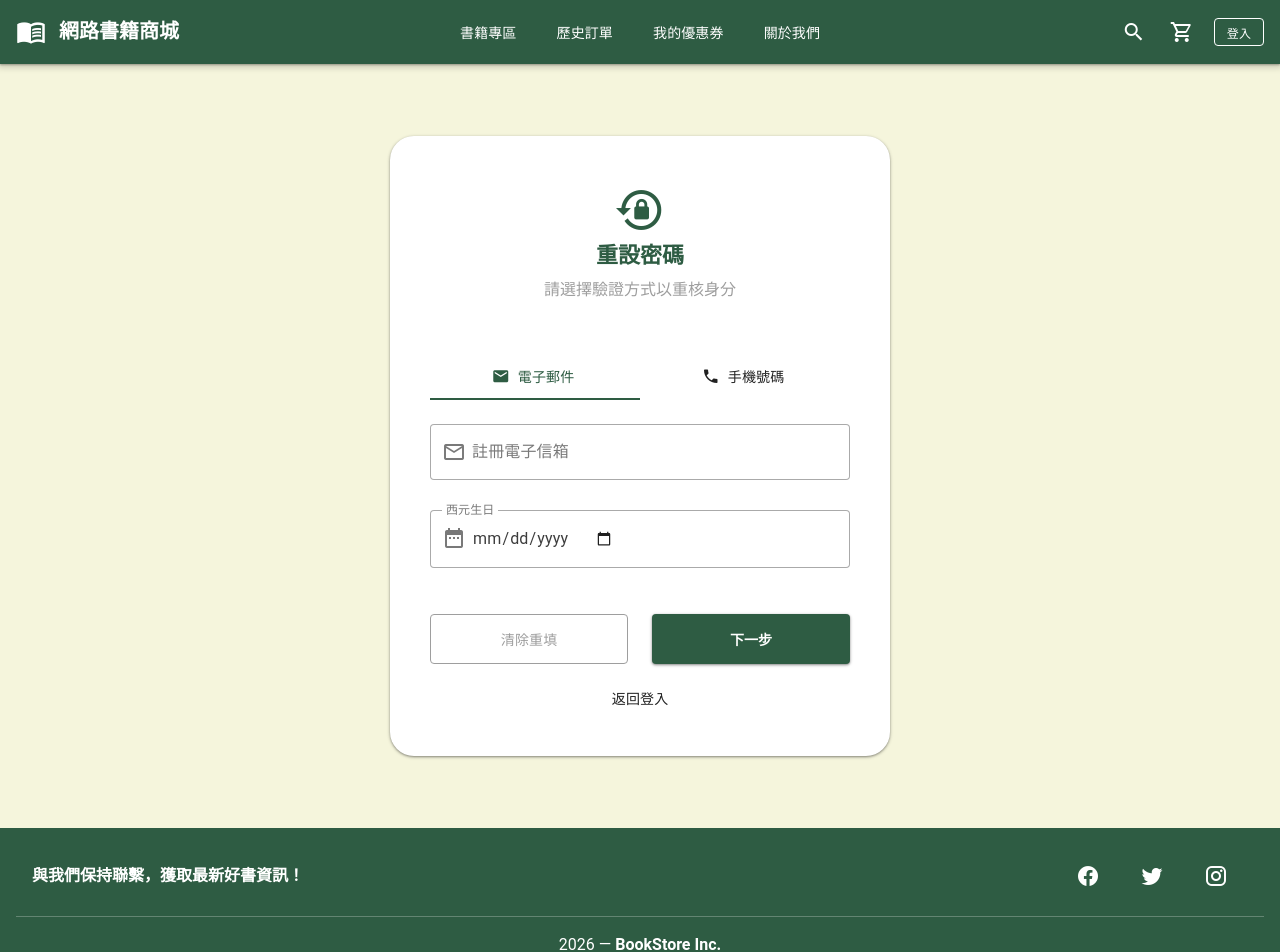
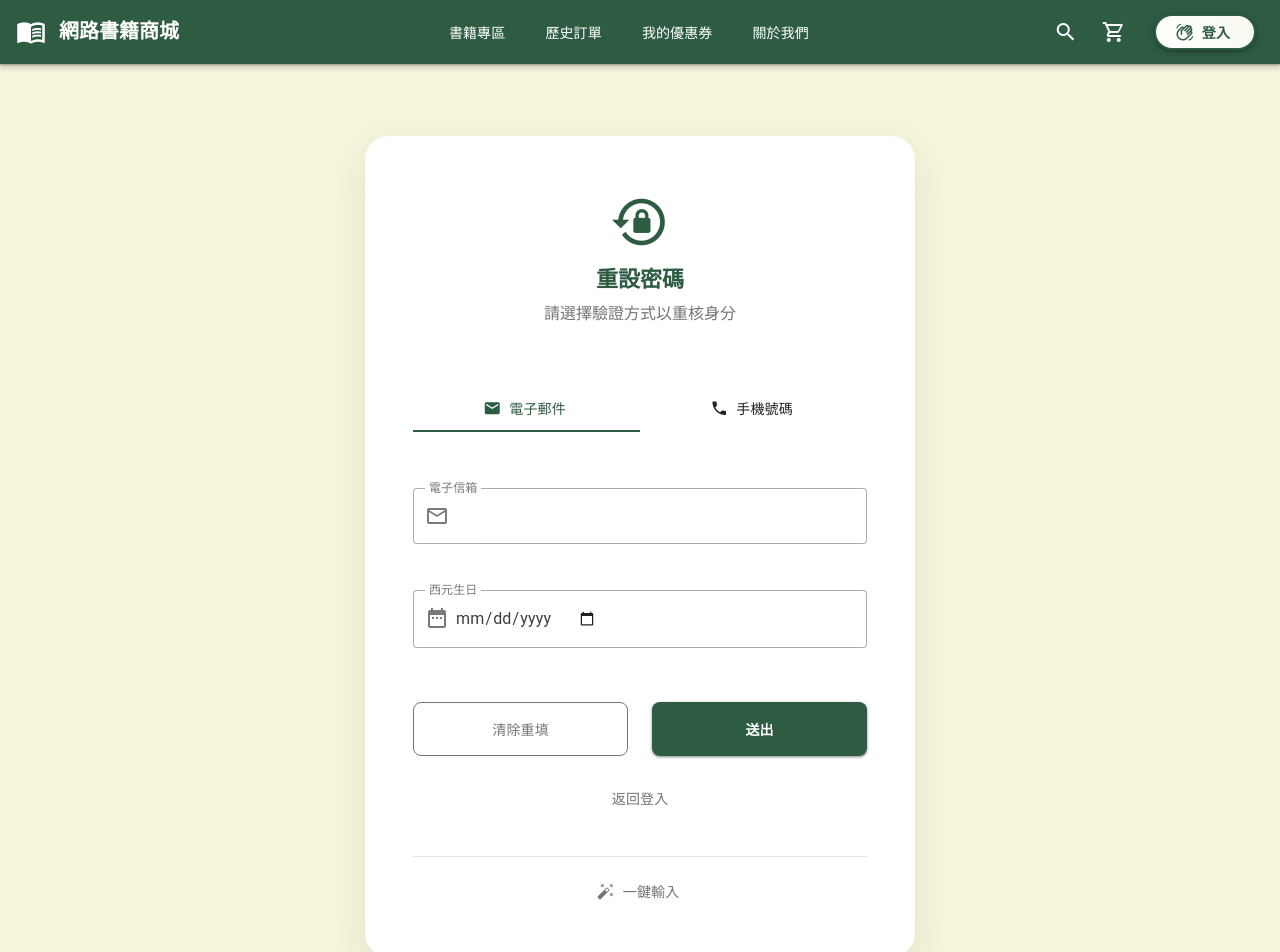
Before and after one commit to penovate/bookstore4, a Vue app in the folder bookstore-frontend/: page /dev/user/forgetpassword in a window 1280 px wide. Shown: the top 952 px of the page. Built offline with nearby package versions, Linux system fonts and the light colour scheme; what vue3-google-signin would draw is missing.

Commit message:
1. 忘記密碼功能完善 2. 小小修改 UserLayout 上的登入按鈕樣式

```diff
--- a/bookstore-frontend/src/router/index.js
+++ b/bookstore-frontend/src/router/index.js
@@ -204,6 +204,11 @@ const router = createRouter({
           component: () => import('../views/public/user/ResetPasswordByEmail.vue'),
         },
         {
+          path: 'set-new-password',
+          name: 'set-new-password',
+          component: () => import('../views/public/user/SetNewPassword.vue'),
+        },
+        {
           path: 'books',
           name: 'user-books',
           component: () => import('../views/public/books/UserBookList.vue'),
--- a/bookstore-frontend/src/views/Layout/UserLayout.vue
+++ b/bookstore-frontend/src/views/Layout/UserLayout.vue
@@ -153,7 +153,15 @@ onMounted(() => {
           </v-menu>
         </div>
 
-        <v-btn v-else variant="outlined" color="surface" size="small" to="/dev/user/login">
+        <v-btn
+          v-else
+          color="white"
+          class="login-btn-cute px-6 font-weight-bold"
+          rounded="pill"
+          elevation="2"
+          to="/dev/user/login"
+        >
+          <v-icon start icon="mdi-hand-wave-outline" class="jump-icon"></v-icon>
           登入
         </v-btn>
       </div>
@@ -220,7 +228,42 @@ onMounted(() => {
   background-color: #f2f2e9 !important;
 }
 
+:deep(.v-toolbar__content) {
+  overflow: visible !important;
+}
+
 .v-btn {
   text-transform: none;
 }
+
+.login-btn-cute {
+  background: linear-gradient(45deg, #ffffff 0%, #f9f9f0 100%) !important;
+  color: #2e5c43 !important;
+  border: 2px solid #2e5c43 !important;
+
+  margin: 8px !important;
+
+  transition: all 0.3s cubic-bezier(0.175, 0.885, 0.32, 1.275) !important;
+
+  overflow: visible !important;
+}
+
+.login-btn-cute:hover {
+  transform: scale(1.05) rotate(-3deg);
+  box-shadow: 0 6px 15px rgba(46, 92, 67, 0.3) !important;
+  background-color: #fdfdfd !important;
+}
+
+.jump-icon {
+  transition: transform 0.3s ease;
+}
+
+.login-btn-cute:hover .jump-icon {
+  animation: wave 0.5s infinite alternate;
+}
+
+@keyframes wave {
+  from { transform: rotate(-10deg); }
+  to { transform: rotate(20deg); }
+}
 </style>
--- a/bookstore-frontend/src/views/public/user/ResetPasswordByEmail.vue
+++ b/bookstore-frontend/src/views/public/user/ResetPasswordByEmail.vue
@@ -3,9 +3,9 @@
     <v-card width="100%" max-width="500" class="mx-auto pa-10 rounded-xl forest-card">
       <v-card-item class="text-center mb-6">
         <v-icon icon="mdi-email-check-outline" size="48" color="primary" class="mb-2"></v-icon>
-        <v-card-title class="text-h4 font-weight-bold text-primary">驗證碼確認</v-card-title>
+        <v-card-title class="text-h4 font-weight-bold text-primary mb-6">驗證碼確認</v-card-title>
         <p class="text-subtitle-1 text-grey mt-2">
-          驗證碼已寄送到您的信箱：<strong class="text-primary">{{ userEmail }}</strong>
+          驗證碼已寄送到您的信箱：<br> <strong class="text-primary">{{ userEmail }}</strong>
         </p>
       </v-card-item>
 
@@ -147,7 +147,7 @@ const handleVerifyCode = async () => {
         confirmButtonColor: '#2E5C43'
       }).then(() => {
         router.push({
-          path: '/set-new-password',
+          path: '/dev/user/set-new-password',
           query: { userId: userId.value, resetToken: response.data.resetToken }
         })
       })
@@ -161,10 +161,12 @@ const handleVerifyCode = async () => {
 }
 
 const redirectToPhoneVerification = () => {
-  clearInterval(countdownTimer)
-  router.push({
-    path: '/forgot-password-phone',
-    query: { userId: userId.value }
+  Swal.fire({
+    title: '系統通知',
+    text: '簡訊驗證功能目前進行系統維護中，請繼續使用 Email 驗證完成密碼修改！',
+    icon: 'info',
+    confirmButtonColor: '#2E5C43',
+    confirmButtonText: '我知道了'
   })
 }
 
--- a/bookstore-frontend/src/views/public/user/SetNewPassword.vue
+++ b/bookstore-frontend/src/views/public/user/SetNewPassword.vue
@@ -73,13 +73,13 @@ const confirmReset = async () => {
   if (!valid) return
 
   const result = await Swal.fire({
-    title: '確定重設密碼？',
+    title: '確認修改密碼？',
     text: "重設後請使用新密碼重新登入",
     icon: 'warning',
     showCancelButton: true,
     confirmButtonColor: '#2E5C43',
-    cancelButtonColor: '#d33',
-    confirmButtonText: '確定，我要修改',
+    cancelButtonColor: '#aaa',
+    confirmButtonText: '確定',
     cancelButtonText: '取消'
   })
 
--- a/bookstore-frontend/src/views/public/user/UserForgetPwd.vue
+++ b/bookstore-frontend/src/views/public/user/UserForgetPwd.vue
@@ -1,37 +1,49 @@
 <template>
   <v-container class="fill-height d-flex justify-center align-center py-12" fluid>
-    <v-card width="100%" max-width="500" class="mx-auto pa-10 rounded-xl forest-card">
-      <v-card-item class="text-center mb-6">
-        <v-icon icon="mdi-lock-reset" size="48" color="primary" class="mb-2"></v-icon>
+    <v-card width="100%" max-width="550" class="mx-auto pa-12 rounded-xl forest-card shadow-lg">
+
+      <v-card-item class="text-center mb-8">
+        <v-icon icon="mdi-lock-reset" size="56" color="primary" class="mb-4"></v-icon>
         <v-card-title class="text-h4 font-weight-bold text-primary">重設密碼</v-card-title>
-        <p class="text-subtitle-1 text-grey mt-2">請選擇驗證方式以重核身分</p>
+        <p class="text-subtitle-1 text-grey-darken-1 mt-2">請選擇驗證方式以重核身分</p>
       </v-card-item>
 
-      <v-tabs v-model="verifyMethod" color="primary" grow class="mb-6">
+      <v-tabs v-model="verifyMethod" color="primary" grow class="mb-10" border-bottom>
         <v-tab value="email"><v-icon start>mdi-email</v-icon>電子郵件</v-tab>
         <v-tab value="phone"><v-icon start>mdi-phone</v-icon>手機號碼</v-tab>
       </v-tabs>
 
       <v-form ref="forgotFormRef" @submit.prevent="handleVerify">
-        <v-window v-model="verifyMethod">
+        <v-window
+          v-model="verifyMethod"
+          class="py-4"
+          style="overflow: hidden;"
+          :touch="false"
+        >
           <v-window-item value="email">
             <v-text-field
               v-model="formData.email"
-              label="註冊電子信箱"
+              label="電子信箱"
+              variant="outlined"
               prepend-inner-icon="mdi-email-outline"
-              variant="outlined"
-              :rules="verifyMethod === 'email' ? [(v) => !!v || 'Email 為必填'] : []"
+              class="mb-2"
+              persistent-placeholder
+              persistent-hint
+              :rules="verifyMethod === 'email' ? [v => !!v || 'Email 為必填', v => /.+@.+\..+/.test(v) || 'E-mail 格式不正確'] : []"
             ></v-text-field>
           </v-window-item>
 
           <v-window-item value="phone">
             <v-text-field
               v-model="formData.phoneNum"
-              label="註冊手機號碼"
+              label="手機號碼"
               prepend-inner-icon="mdi-phone-outline"
               variant="outlined"
               maxlength="10"
-              :rules="verifyMethod === 'phone' ? [(v) => !!v || '手機號碼為必填'] : []"
+              class="mb-2"
+              persistent-placeholder
+              persistent-hint
+              :rules="verifyMethod === 'phone' ? [v => !!v || '手機號碼為必填', v => v.length === 10 || '手機格式不正確'] : []"
             ></v-text-field>
           </v-window-item>
         </v-window>
@@ -42,26 +54,41 @@
           type="date"
           prepend-inner-icon="mdi-calendar-range"
           variant="outlined"
-          class="mt-2"
+          class="mb-8"
+          persistent-placeholder
           :rules="[(v) => !!v || '生日為必填']"
         ></v-text-field>
 
-        <v-row class="mt-6">
+        <v-row class="mt-4">
           <v-col cols="6">
-            <v-btn variant="outlined" block height="50" color="grey" @click="resetForm">
+            <v-btn variant="outlined" block height="54" color="grey-darken-1" @click="resetForm" class="rounded-lg">
               清除重填
             </v-btn>
           </v-col>
           <v-col cols="6">
-            <v-btn type="submit" block height="50" color="primary" class="font-weight-bold">
-              下一步
+            <v-btn type="submit" block height="54" color="primary" class="font-weight-bold rounded-lg shadow-sm">
+              送出
             </v-btn>
           </v-col>
         </v-row>
 
-        <v-btn variant="text" block class="mt-4" @click="router.push('/dev/user/login')">
+        <v-btn variant="text" block class="mt-6 text-grey-darken-1" @click="router.push('/dev/user/login')">
           返回登入
         </v-btn>
+
+        <div class="mt-10">
+          <v-divider class="mb-4"></v-divider>
+          <v-btn
+            variant="text"
+            block
+            color="grey-darken-1"
+            class="text-none font-weight-regular demo-btn"
+            prepend-icon="mdi-auto-fix"
+            @click="fillDemoData"
+          >
+            一鍵輸入
+          </v-btn>
+        </div>
       </v-form>
     </v-card>
   </v-container>
@@ -96,12 +123,22 @@ const handleVerify = async () => {
 
   const payload = {
     birth: formData.birth,
+    method: verifyMethod.value
   }
 
   if (verifyMethod.value === 'email') {
     payload.email = formData.email
   } else {
-    Swal.fire('提醒', '手機驗證功能開發中，請先使用 Email 驗證', 'info')
+    payload.phoneNum = formData.phoneNum
+  }
+
+  if (verifyMethod.value === 'phone') {
+    Swal.fire({
+      title: '系統通知',
+      text: '手機簡訊驗證功能目前進行系統維護中，請改用電子郵件驗證。',
+      icon: 'info',
+      confirmButtonColor: '#2E5C43'
+    })
     return
   }
 
@@ -111,24 +148,52 @@ const handleVerify = async () => {
     if (response.data.success) {
       Swal.fire({
         icon: 'success',
-        title: '驗證成功',
-        text: '請設定您的新密碼',
+        title: '身分驗證成功',
+        text: '請進行下一步驗證',
         confirmButtonColor: '#2E5C43',
-        }).then(() => {
-        router.push({
-          path: '/dev/user/reset-password-by-email',
-          query: {
-            userId: response.data.userId,
-            email: formData.email,
-          },
-        })
+      }).then(() => {
+        if (verifyMethod.value === 'email') {
+          router.push({
+            path: '/dev/user/reset-password-by-email',
+            query: { userId: response.data.userId, email: formData.email }
+          })
+        } else {
+          router.push({
+            path: '/dev/user/reset-password-by-phone',
+            query: { userId: response.data.userId, phone: formData.phoneNum }
+          })
+        }
       })
     } else {
-      Swal.fire('驗證失敗', response.data.message || '資料不匹配，請重新檢查', 'error')
+      Swal.fire('驗證失敗', response.data.message || '資料不匹配', 'error')
     }
   } catch (error) {
-    console.error(error)
-    Swal.fire('錯誤', '伺服器連線異常，請稍後再試', 'error')
+    Swal.fire('錯誤', '伺服器連線異常', 'error')
   }
 }
+
+const fillDemoData = () => {
+  verifyMethod.value = 'email'
+  formData.email = 'onlinebookstoreforjava@gmail.com'
+  formData.birth = '2001-01-24'
+}
 </script>
+
+<style scoped>
+.forest-card {
+  box-shadow: 0 12px 40px rgba(0, 0, 0, 0.08) !important;
+}
+
+:deep(.v-window) {
+  overflow: hidden !important;
+}
+
+:deep(.v-window__container) {
+  display: flex !important;
+  transition: transform 0.3s ease-in-out !important;
+}
+
+:deep(.v-field__outline) {
+  --v-field-border-width: 1.5px;
+}
+</style>
```
Also changed, not shown: 2 other files (tests, documents, lock files or other folders).
